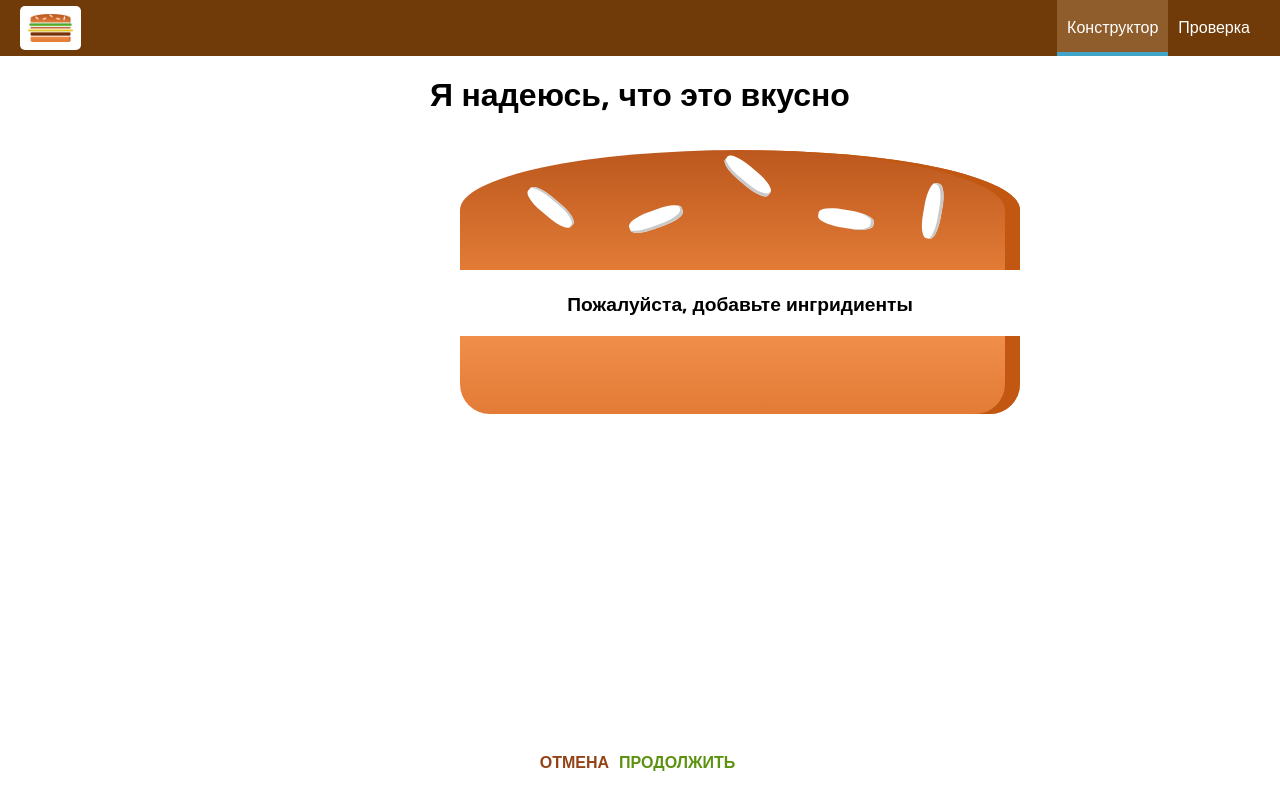
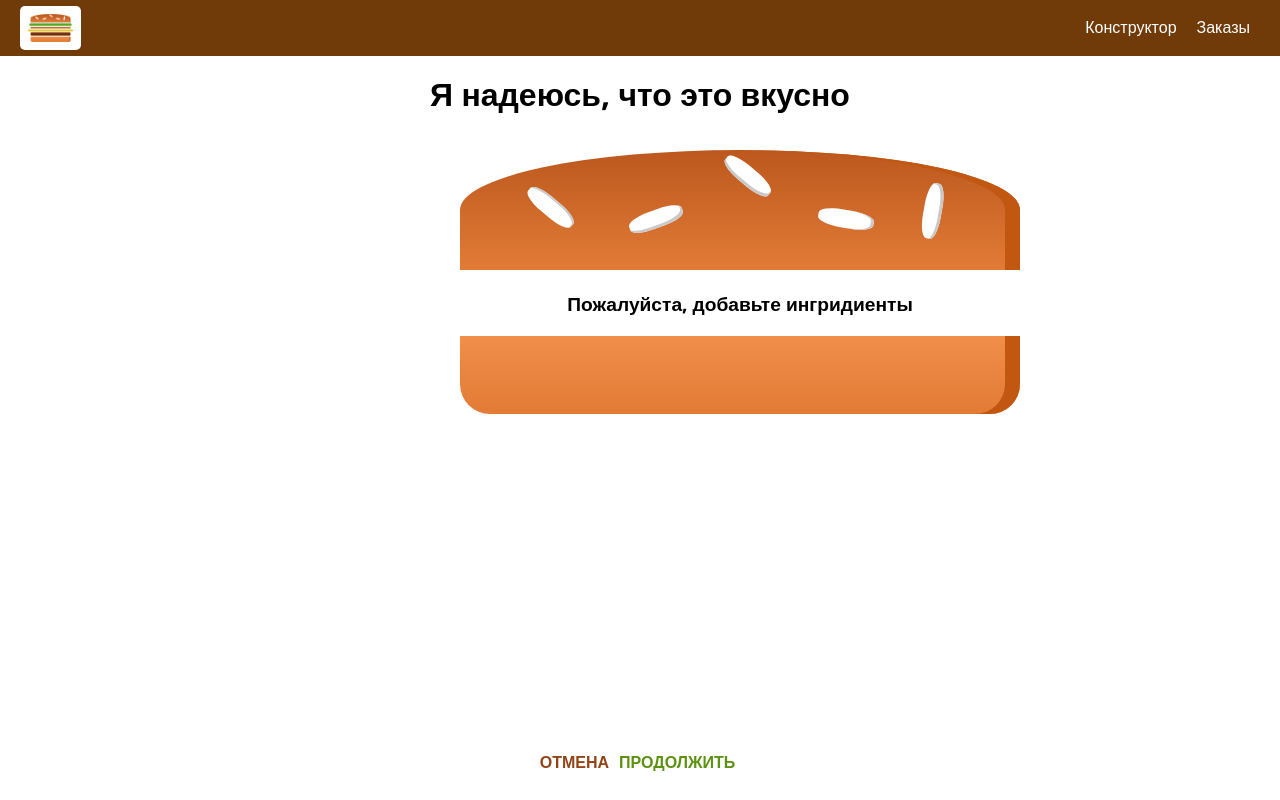
Before and after one commit to tswetkov/burger-builder, a React app: page /checkout in a window 1280 px wide. Built offline with nearby package versions, Linux system fonts and the light colour scheme.

Commit message:
Сделал навигацию. NavLink

```diff
--- a/src/components/Navigation/NavigationItems/NavigationItem/NavigationItem.jsx
+++ b/src/components/Navigation/NavigationItems/NavigationItem/NavigationItem.jsx
@@ -1,13 +1,14 @@
 import React from "react";
+import { NavLink } from "react-router-dom";
 
 import classes from "./NavigationItem.css";
 
-const NavigationItem = ({ children, link, active }) => {
+const NavigationItem = ({ children, link, exact }) => {
   return (
     <li className={classes.NavigationItem}>
-      <a href={link} className={active ? classes.active : null}>
+      <NavLink to={link} exact={exact} activeClassName={classes.active}>
         {children}
-      </a>
+      </NavLink>
     </li>
   );
 };
--- a/src/components/Navigation/NavigationItems/NavigationItems.jsx
+++ b/src/components/Navigation/NavigationItems/NavigationItems.jsx
@@ -6,10 +6,10 @@ import NavigationItem from "./NavigationItem/NavigationItem";
 const NavigationItems = () => {
   return (
     <ul className={classes.NavigationItems}>
-      <NavigationItem link="/" active>
+      <NavigationItem link="/" exact>
         Конструктор
       </NavigationItem>
-      <NavigationItem link="/">Проверка</NavigationItem>
+      <NavigationItem link="/orders">Заказы</NavigationItem>
     </ul>
   );
 };
```
Also changed, not shown: 1 other file (tests, documents, lock files or other folders).
